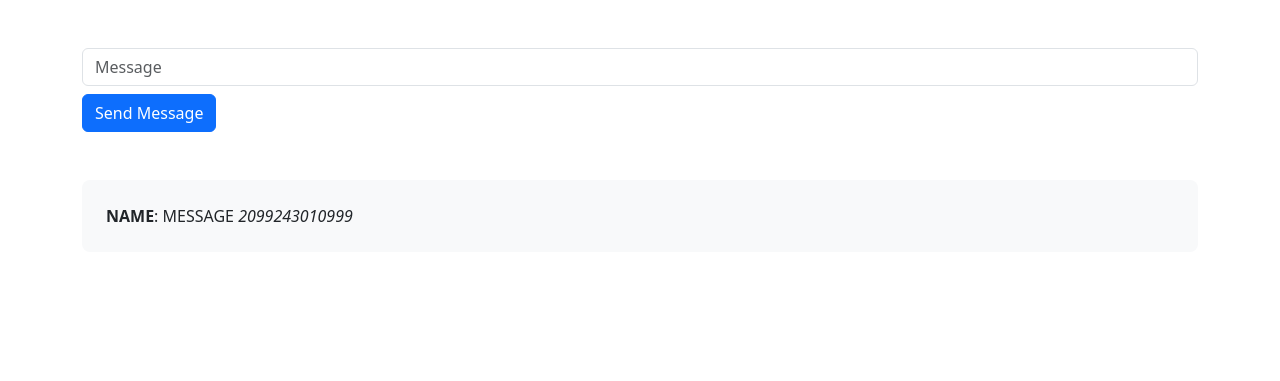
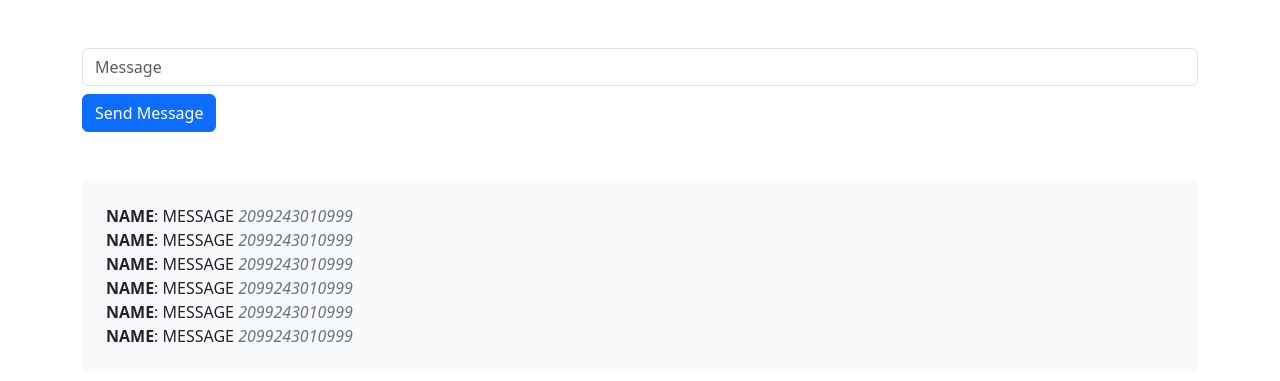
Before and after one commit to cesarjakub/alpha_4, a Flask app: page / in a window 1280 px wide. Shown: the top 381 px of the page. Run offline with Flask 3, Linux system fonts and the light colour scheme.

Commit message:
feat: web and doc

```diff
--- a/web/app.py
+++ b/web/app.py
@@ -23,4 +23,4 @@ def bad_request(e):
 
 
 if __name__ == '__main__':
-    app.run(host='0.0.0.0')
+    app.run(host='0.0.0.0', port=5000)
--- a/web/templates/index.html
+++ b/web/templates/index.html
@@ -18,7 +18,12 @@
             </div>
         </div>
         <div id="messageList" class="bg-light p-4 rounded-3">
-            <div> <strong>NAME</strong>: MESSAGE <i class="text-gray-300">2099243010999</i></div>
+            <div> <strong>NAME</strong>: MESSAGE <i class="text-secondary fw-light">2099243010999</i></div>
+            <div> <strong>NAME</strong>: MESSAGE <i class="text-secondary fw-light">2099243010999</i></div>
+            <div> <strong>NAME</strong>: MESSAGE <i class="text-secondary fw-light">2099243010999</i></div>
+            <div> <strong>NAME</strong>: MESSAGE <i class="text-secondary fw-light">2099243010999</i></div>
+            <div> <strong>NAME</strong>: MESSAGE <i class="text-secondary fw-light">2099243010999</i></div>
+            <div> <strong>NAME</strong>: MESSAGE <i class="text-secondary fw-light">2099243010999</i></div>
         </div>
     </div>
 
```
Also changed, not shown: doc/README.md.
